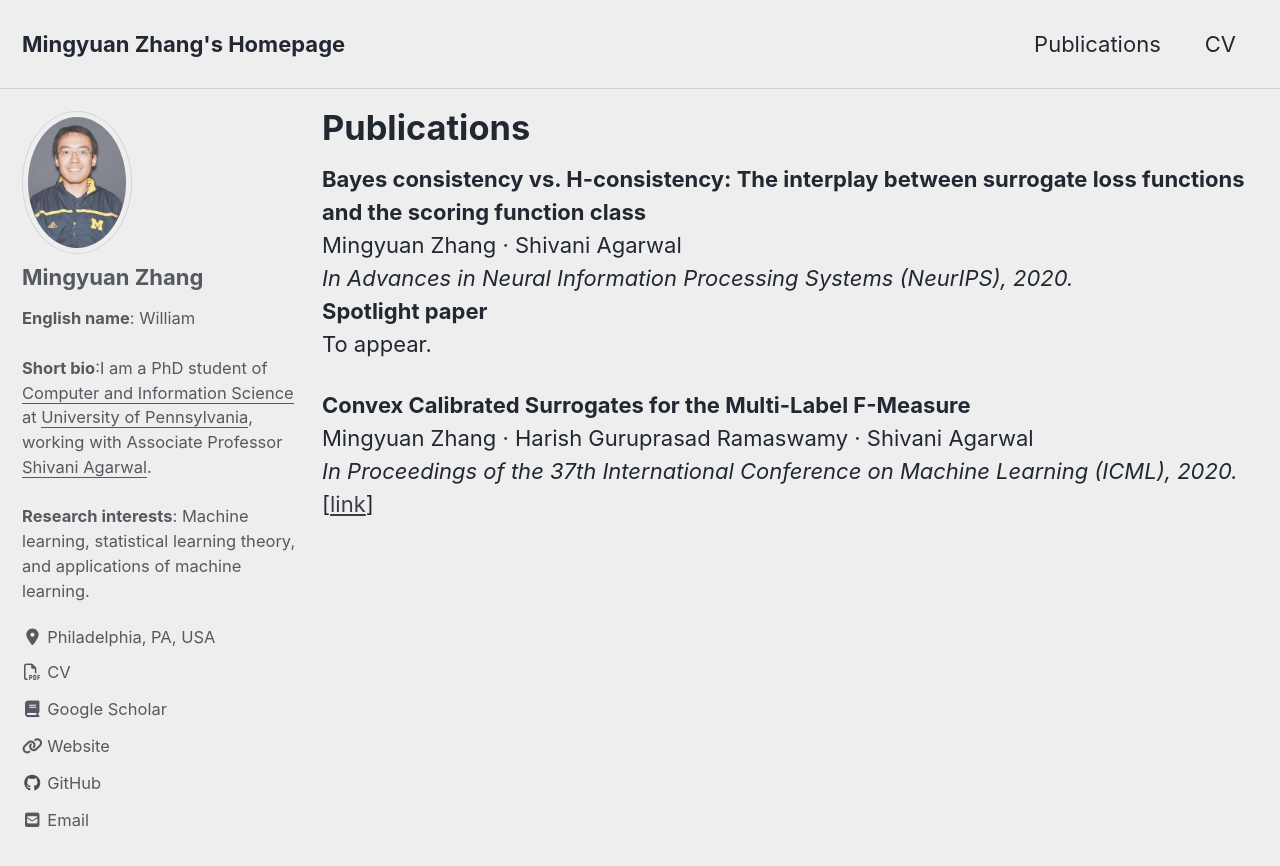
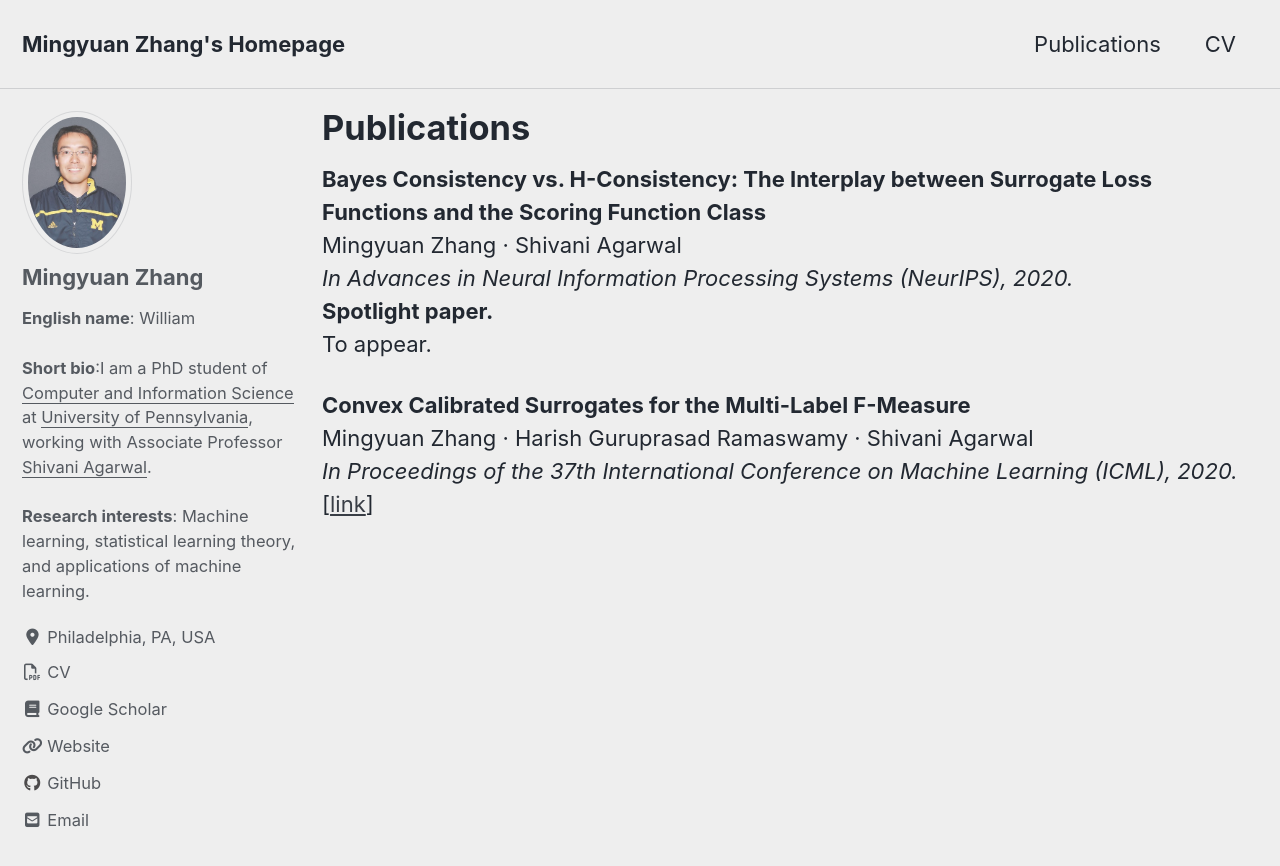
Before and after one commit to moshimowang/moshimowang.github.io, a Jekyll site: the page built from _pages/publications.md, in a window 1280 px wide and 900 px high. Shown: the top 866 px of the window. Built offline with Jekyll 4.4.1, drawn with Linux system fonts in a browser that asks for light colours; cached includes are drawn as plain includes; nearby versions of some CDN libraries.

```diff
--- a/_pages/publications.md
+++ b/_pages/publications.md
@@ -6,10 +6,10 @@
 author_profile: true
 ---
 
-**Bayes consistency vs. H-consistency: The interplay between surrogate loss functions and the scoring function class**<br>
+**Bayes Consistency vs. H-Consistency: The Interplay between Surrogate Loss Functions and the Scoring Function Class**<br>
 Mingyuan Zhang · Shivani Agarwal<br>
 <em>In Advances in Neural Information Processing Systems (NeurIPS), 2020.</em><br>
-**Spotlight paper**<br>
+**Spotlight paper.**<br>
 To appear.
 
 **Convex Calibrated Surrogates for the Multi-Label F-Measure**<br>
```
